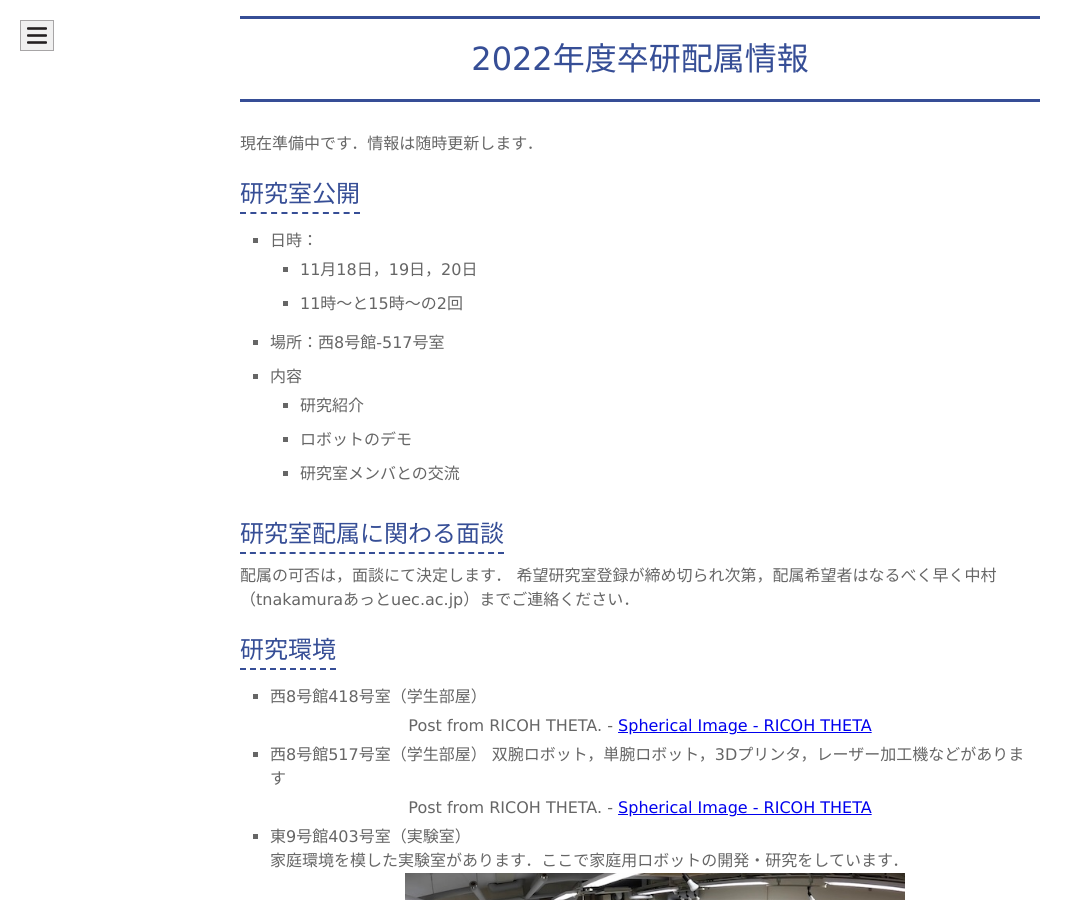
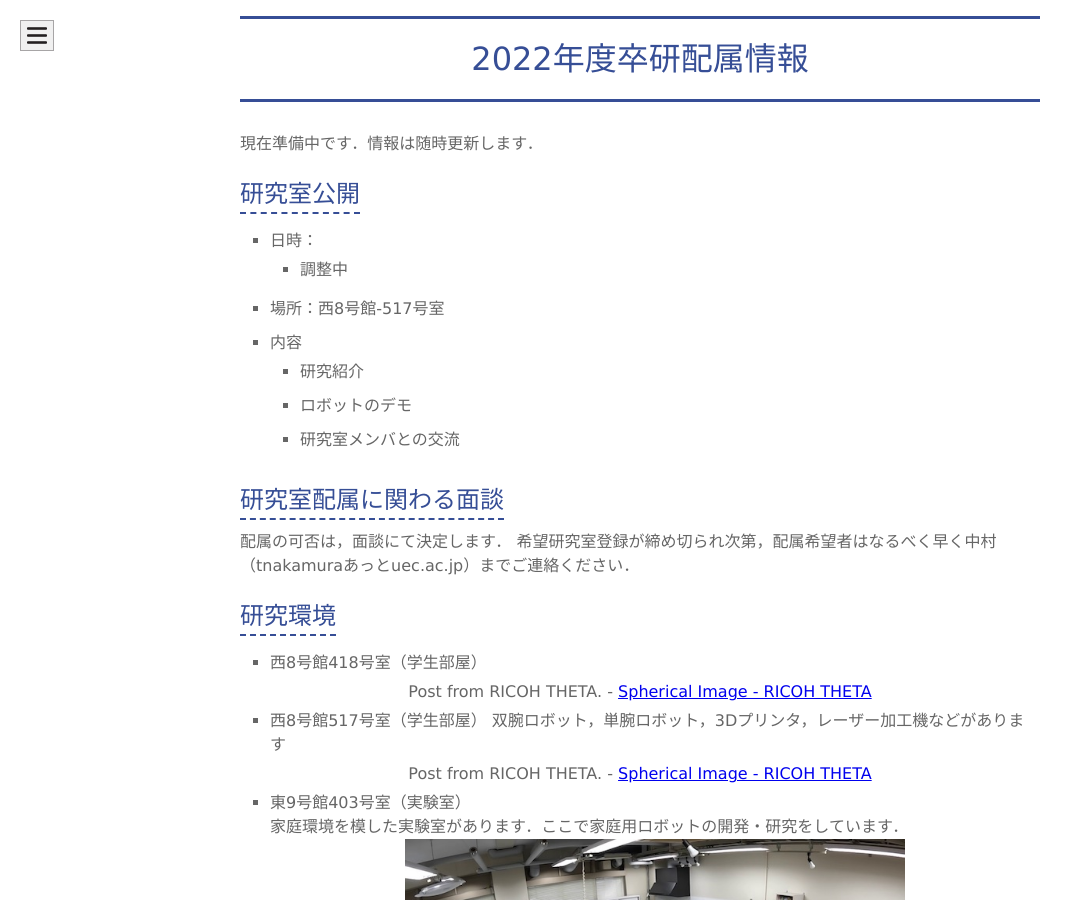
Before and after one commit to naka-lab/naka-lab.github.io, a Jekyll site: the page built from subpages/haizoku.md, in a window 1280 px wide and 900 px high, scrolled down 513 px. Shown: the whole window, without its empty margins (0-1083 px from the left). Built offline with Jekyll 4.4.1, drawn with Linux system fonts in a browser that asks for light colours; comment, search, counter and statistics services are not loaded; our own code applies the rules of GitHub Pages for plain Markdown files.

Commit message:
Update haizoku.md

```diff
--- a/subpages/haizoku.md
+++ b/subpages/haizoku.md
@@ -9,8 +9,7 @@ layout: default
 
 ## 研究室公開
 - 日時：
-  - 11月18日，19日，20日
-  - 11時〜と15時〜の2回
+  - 調整中
 - 場所：西8号館-517号室
 - 内容
   - 研究紹介
```
